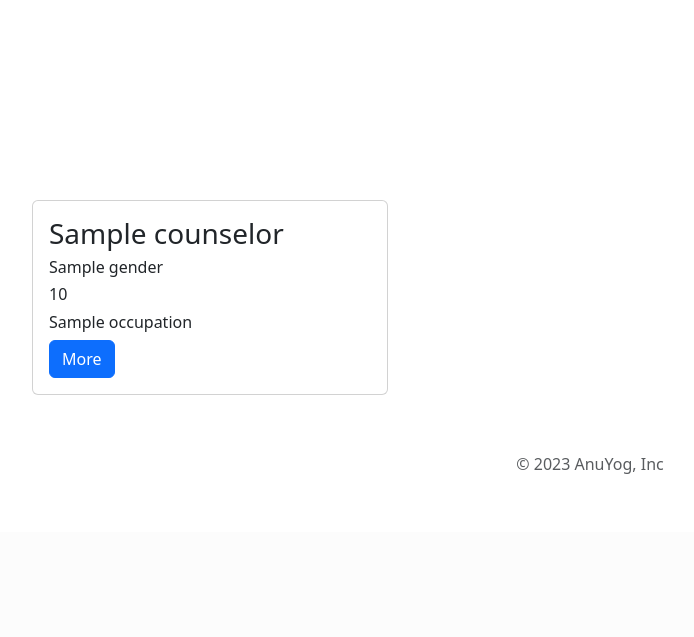
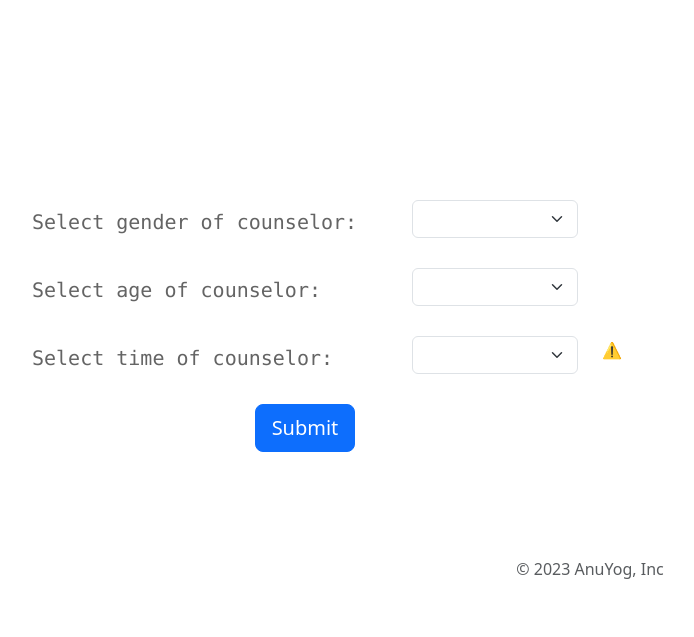
Before and after one commit to siddhant-shekhar/AnuYog-v2, a Flask app: template templates/select_counselor.html in a window 1280 px wide. Shown: the part 1502-2139 px from the top of the page, without its empty margins (50-744 px from the left). Before the commit the page ends 1976 px from the top, so only its background shows below. Run offline with Flask 3, Linux system fonts and the light colour scheme; the template is opened without the code that fills it: most values are stand-ins (such as "Sample title", 1, 10 or a date in 2020).

Commit message:
added counselor filter

```diff
--- a/app.py
+++ b/app.py
@@ -1,5 +1,5 @@
 from flask import Flask, render_template, request, jsonify
-from database import add_counselor_to_db, load_counselors_from_db, selected_counselor_from_db, add_answers_to_db
+from database import add_counselor_to_db, load_counselors_from_db, selected_counselor_from_db, add_answers_to_db, load_distinct_age_from_db, load_distinct_gender_from_db, load_distinct_time_from_db, load_available_counselors_from_db
 
 app = Flask(__name__)
 
@@ -17,6 +17,11 @@ def visualization():
 @app.route("/self-help")
 def self_help():
   return render_template('self_help.html')
+
+
+@app.route("/contact-us")
+def contact_us():
+  return render_template('contact_us.html')
 
 
 @app.route("/counselor-register")
@@ -48,8 +53,13 @@ def answers():
 
 @app.route("/select_counselor")
 def select_counselor():
-  counselors = load_counselors_from_db()
-  return render_template('select_counselor.html', counselors=counselors)
+  ages = load_distinct_age_from_db()
+  genders = load_distinct_gender_from_db()
+  time = load_distinct_time_from_db()
+  return render_template('select_counselor.html',
+                         ages=ages,
+                         genders=genders,
+                         time=time)
 
 
 @app.route("/counselor/<counselor_name>")
@@ -61,17 +71,24 @@ def show_counselor(counselor_name):
   return render_template('counselor_page.html', counselor=counselor)
 
 
-# @app.route("/available_counselors", methods=['post'])
-# def available_counselors():
-#   gender = request.form['gender']
-#   counselors = load_available_counselors_from_db(gender)
-#   return render_template('available_counselors.html', counselors=counselors)
+@app.route("/available_counselors", methods=['post', 'get'])
+def available_counselors():
+  gender = request.form['gender']
+  age = request.form['age']
+  time = request.form['time']
+  counselors = load_available_counselors_from_db(gender, age, time)
+  return render_template('available_counselors.html', counselors=counselors)
 
 
-@app.route("/api/counselors")
-def show_counselors():
-  counselors = load_counselors_from_db()
-  return jsonify(counselors)
+#######################################
+@app.route("/api/selection", methods=['GET', 'POST'])
+def show_selection():
+  if request.method == 'POST':
+    selection = dict(request.form)
+    return jsonify(selection)
+  else:
+    # Handle GET requests
+    return render_template("answers.html")
 
 
 @app.route("/api/answers", methods=['GET', 'POST'])
@@ -84,10 +101,27 @@ def show_answers():
     return render_template("answers.html")
 
 
-@app.route("/contact-us")
-def contact_us():
-  return render_template('contact_us.html')
+@app.route("/api/counselors")
+def show_counselors():
+  counselors = load_counselors_from_db()
+  return jsonify(counselors)
 
 
+@app.route("/api/time", methods=['post', 'get'])
+def show_gender():
+  gender = request.form['gender']
+  age = request.form['age']
+  time = request.form['time']
+  answer = load_available_counselors_from_db(gender, age, time)
+  return jsonify(answer)
+
+
+@app.route("/api/name/<name>")
+def name(name):
+  name = dict(selected_counselor_from_db(name))
+  return jsonify(name)
+
+
+#########################################
 if __name__ == "__main__":
   app.run(host='0.0.0.0', debug=True)
--- a/templates/nav.html
+++ b/templates/nav.html
@@ -23,13 +23,13 @@
               <a class="nav-link active" aria-current="page" href="/">Home</a>
             </li>
             <li class="nav-item">
-              <a class="nav-link" href="https://anuyog.siddhantshekha1.repl.co/contact-us">Contact Us</a>
+              <a class="nav-link" href="/contact-us">Contact Us</a>
             </li>
             <li class="nav-item">
-              <a class="nav-link" href="https://anuyog.siddhantshekha1.repl.co/visualization">Visualization</a>
+              <a class="nav-link" href="/visualization">Visualization</a>
             </li>
             <li class="nav-item">
-              <a class="nav-link" href="https://anuyog.siddhantshekha1.repl.co/self-help">Self-Help</a>
+              <a class="nav-link" href="/self-help">Self-Help</a>
             </li>
             <li class="nav-item">
               <a class="nav-link disabled">Signin/Login</a>
--- a/templates/select_counselor.html
+++ b/templates/select_counselor.html
@@ -33,19 +33,70 @@
 
 
       <div class="row">
-      {% for counselors in counselors %}
-        <div class="col-4">
-          <div class="card">
-            <div class="card-body">
-              <h3 class="card-title">{{counselors['name']}}</h3>
-              <h6>{{counselors['gender']}}</h6>
-              <h6>{{counselors['age']}}</h6>
-              <h6>{{counselors['occupation']}}</h6>
-              <a href="/counselor/{{counselors['counselor_name']}}" class="btn btn-primary">More</a>
-            </div>
+        <div class="col-6">
+          <div class="mb-4">
+            <form name="features" class="lead" action="/available_counselors" method="post">
+
+
+
+
+
+
+              <div class="row mb-4">
+                <label for="gender" class="col-8 col-form-label" style="font-size:20px;color:rgb(100,100,100); font-family:Lucida Console;">Select gender of counselor:</label><br>
+                <div class="col-4">
+                  <select name="gender" id="gender" class="form-select" aria-label="Default select example">
+                    <option selected></option>
+                    {% for genders in genders %}
+                    <option value="{{genders['gender']}}">{{genders['gender']}}</option>
+                    {% endfor %}
+                  </select>
+                </div>
+              </div>
+
+
+              <div class="row mb-4">
+                <label for="age" class="col-8 col-form-label" style="font-size:20px;color:rgb(100,100,100); font-family:Lucida Console;">Select age of counselor:</label><br>
+                <div class="col-4">
+                  <select name="age" id="age" class="form-select" aria-label="Default select example">
+                    <option selected></option>
+                    {% for ages in ages %}
+                    <option value="{{ages['age']}}">{{ages['age']}}</option>
+                    {% endfor %}
+                  </select>
+                </div>
+              </div>
+
+
+              <div class="row mb-4">
+                <label for="time" class="col-8 col-form-label" style="font-size:20px;color:rgb(100,100,100); font-family:Lucida Console;">Select time of counselor:</label><br>
+                <div class="col-4">
+                  <select name="time" id="time" class="form-select" aria-label="Default select example">
+                    <option selected></option>
+                    {% for time in time %}
+                    <option value="{{time['time']}}">{{time['time']}}</option>
+                    {% endfor %}
+                  </select>
+                </div>
+              </div>
+
+
+
+
+              <div class="text-center">
+                <button class="btn btn-primary btn-lg" type="submit">Submit</button>
+              </div>
+
+
+            </form>
           </div>
         </div>
-      {% endfor %}
+
+        <div class="col-6 align-self-center">
+          <script src="https://unpkg.com/@lottiefiles/lottie-player@latest/dist/lottie-player.js"></script>
+<lottie-player src="https://assets8.lottiefiles.com/packages/lf20_V0pDim.json"  background="transparent"  speed="1"  style="width: 300px; height: 300px;"  loop  autoplay></lottie-player>
+        </div>
+
       </div>
 
 
```
Also changed, not shown: database.py (+36 -18 lines), templates/available_counselors.html (+16 -28 lines), 1 other file.
